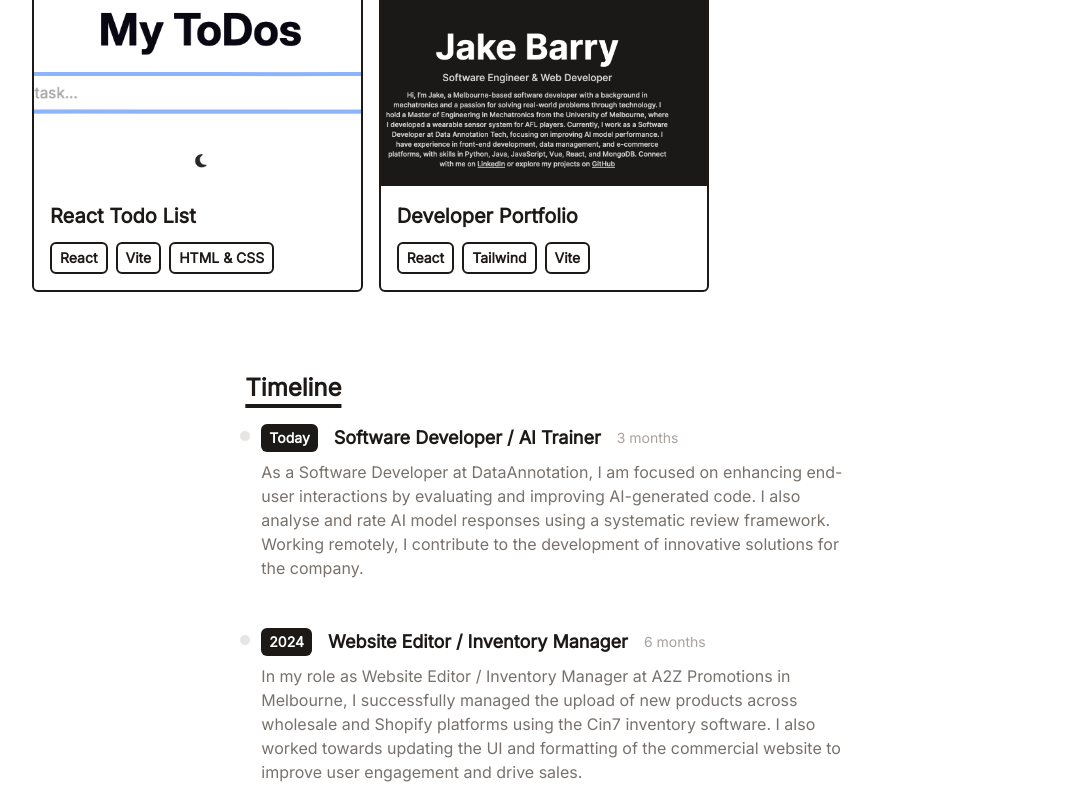
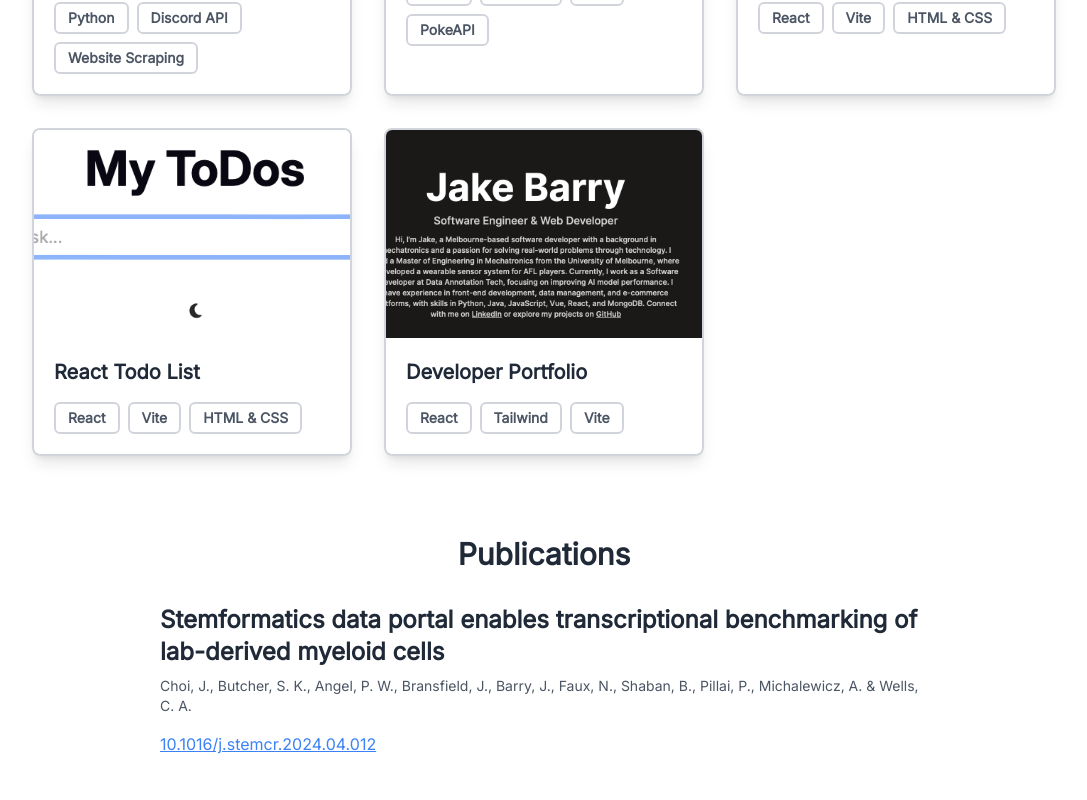
Before and after one commit to jakebarry/portfolio-website, a React (Vite) app: page / in a window 1280 px wide. Shown: the part 980-1780 px from the top of the page, without its empty margins (96-1183 px from the left). Built offline with nearby package versions, Linux system fonts and the light colour scheme.

Commit message:
Updated design.

```diff
--- a/src/App.jsx
+++ b/src/App.jsx
@@ -1,9 +1,10 @@
-import React, {useEffect, useState} from 'react';
+import React, { useEffect, useState } from 'react';
 import Intro from './components/Intro';
 import Timeline from './components/Timeline';
 import Contact from './components/Contact';
 import Portfolio from './components/Portfolio';
 import Footer from './components/Footer';
+import Publications from './components/Publications';
 
 function App() {
   const [theme, setTheme] = useState(null);
@@ -29,9 +30,9 @@ function App() {
     }
   }, [theme]);
 
-  const sun  = (
+  const sun = (
     <svg
-      xmlns = 'http://www.w3.org/2000/svg'
+      xmlns='http://www.w3.org/2000/svg'
       fill='none'
       viewBox='0 0 24 24'
       strokeWidth={1.5}
@@ -46,9 +47,9 @@ function App() {
     </svg>
   );
 
-  const moon  = (
+  const moon = (
     <svg
-      xmlns = 'http://www.w3.org/2000/svg'
+      xmlns='http://www.w3.org/2000/svg'
       fill='none'
       viewBox='0 0 24 24'
       strokeWidth={1.5}
@@ -74,11 +75,12 @@ function App() {
       </button>
       <div className='bg-white dark:bg-stone-900 text-stone-900 dark:text-stone-300 min-h-screen font-inter'>
         <div className='max-w-5xl w-11/12 mx-auto'>
-          <Intro/>
-          <Portfolio/>
-          <Timeline/>
-          <Contact/>
-          <Footer/>
+          <Intro />
+          <Portfolio />
+          <Publications />
+          <Timeline />
+          <Contact />
+          <Footer />
         </div>
       </div>
     </>
--- a/src/components/Portfolio.jsx
+++ b/src/components/Portfolio.jsx
@@ -2,15 +2,17 @@ import React from 'react';
 import portfolio from '../data/portfolio';
 import PortfolioItem from './PortfolioItem';
 
-
 function Portfolio() {
   return (
-        <div className=''>
-            <h2 className='text-xl text-center md:text-xl mb-4 font-bold'>Projects</h2>
-            <div className='flex flex-col md:flex-row items-center justify-center'>
-                <div className='grid grid-cols-2 sm:grid-cols-3 md:grid-cols-3 lg:grid-cols-3 gap-4'>
+    <div className='py-10'>
+      <h2 className='text-3xl font-bold mb-8 text-center'>
+        Projects
+      </h2>
+      <div className='flex flex-col items-center justify-center'>
+        <div className='grid grid-cols-1 sm:grid-cols-2 md:grid-cols-3 gap-8'>
           {portfolio.map(project => (
             <PortfolioItem
+              key={project.title}
               imgUrl={project.imgUrl}
               title={project.title}
               stack={project.stack}
@@ -20,7 +22,7 @@ function Portfolio() {
         </div>
       </div>
     </div>
-    )
+  );
 }
 
 export default Portfolio;
--- a/src/components/PortfolioItem.jsx
+++ b/src/components/PortfolioItem.jsx
@@ -1,31 +1,35 @@
 import React from 'react';
 
-function PortfolioItem({title, imgUrl, stack, link}) {
+function PortfolioItem({ title, imgUrl, stack, link }) {
   return (
-        // <div className='border-2 border-stone-900 rounded-md overflow-hidden'>
     <a
       href={link}
       target='_blank'
       rel='noopener noreferrer'
-            className='border-2 border-stone-900 dark:border-white rounded-md overflow-hidden'>
+      className='border-2 border-gray-300 dark:border-gray-700 rounded-lg overflow-hidden transform hover:scale-105 transition-transform duration-300 shadow-lg hover:shadow-xl'
+    >
       <img
         src={imgUrl}
-                alt='portfolio'
-                className='w-full h-36 md:h-48 object-cover cursor-pointer'
+        alt={title}
+        className='w-full h-40 md:h-52 object-cover'
       />
-            <div className='w-full p-4'>
-                <h3 className='text-lg md:text-xl dark:text-white mb-2 md:mb-3 font-semibold'>{title}</h3>
-                <p className='flex flex-wrap gap-2 flex-row items-center justify-start text-xs md:text-sm'>
-                    {stack.map(item => (
-                         <span className='inline-block px-2 py-1 font-semibold border-2 border-stone-900 dark:border-white rounded-md'>
+      <div className='p-5 dark:bg-gray-800 h-full'>
+        <h3 className='text-xl font-semibold text-gray-800 dark:text-gray-100 mb-4'>
+          {title}
+        </h3>
+        <div className='flex flex-wrap gap-2'>
+          {stack.map((item, index) => (
+            <span
+              key={index}
+              className='px-3 py-1 text-sm font-semibold border-2 border-gray-300 dark:border-gray-700 rounded-md text-gray-600 dark:text-gray-300'
+            >
               {item}
             </span>
           ))}
-                </p>
+        </div>
       </div>
     </a>
-        // </div>z
-    )
+  );
 }
 
 export default PortfolioItem;
--- /dev/null
+++ b/src/components/Publications.jsx
@@ -0,0 +1,29 @@
+import React from 'react';
+
+function Publications() {
+  return (
+    <div className='py-10 px-5'>
+      <h2 className='text-3xl font-bold text-gray-800 dark:text-gray-100 mb-8 text-center'>
+        Publications
+      </h2>
+      <div className='max-w-3xl mx-auto'>
+        <h3 className='text-2xl font-semibold text-gray-800 dark:text-gray-100 mb-2'>
+          Stemformatics data portal enables transcriptional benchmarking of lab-derived myeloid cells
+        </h3>
+        <h4 className='text-sm font-light text-gray-600 dark:text-gray-400 mb-4'>
+          Choi, J., Butcher, S. K., Angel, P. W., Bransfield, J., Barry, J., Faux, N., Shaban, B., Pillai, P., Michalewicz, A. & Wells, C. A.
+        </h4>
+        <a
+          className='text-blue-500 dark:text-blue-400 underline hover:text-blue-600 dark:hover:text-blue-300 transition-colors duration-200'
+          href='https://doi.org/10.1016/j.stemcr.2024.04.012'
+          target='_blank'
+          rel='noopener noreferrer'
+        >
+          10.1016/j.stemcr.2024.04.012
+        </a>
+      </div>
+    </div>
+  );
+}
+
+export default Publications;
--- a/src/components/Timeline.jsx
+++ b/src/components/Timeline.jsx
@@ -4,21 +4,24 @@ import TimelineItem from './TimelineItem';
 import Title from './Title';
 
 function Timeline() {
-    return (
-    <div className='flex flex-col md:flex-row justify-center my-20'>
-            <div className='w-full md:w-7/12'>
-                <Title>Timeline</Title>
-                {timeline.map(item => (
-                    <TimelineItem
-                    year = {item.year}
-                    title = {item.title}
-                    duration = {item.duration}
-                    details = {item.details}
-                />
-        ))}
+  return (
+    <div className='flex flex-col items-center justify-center py-10'>
+      <div className='w-full max-w-4xl'>
+        <Title>Timeline</Title>
+        <div className='mt-8'>
+          {timeline.map((item, index) => (
+            <TimelineItem
+              key={index}
+              year={item.year}
+              title={item.title}
+              duration={item.duration}
+              details={item.details}
+            />
+          ))}
         </div>
+      </div>
     </div>
-    )
+  );
 }
 
 export default Timeline;
--- a/src/components/TimelineItem.jsx
+++ b/src/components/TimelineItem.jsx
@@ -1,27 +1,27 @@
 import React from 'react';
 
-function TimelineItem({year, title, duration, details}) {
+function TimelineItem({ year, title, duration, details }) {
   return (
-        <ol className='flex flex-col md:flex-row relative border-1 border-stone-200 dark:border-stone-700'>
-            <li className='mb-10 ml-4'>
-                <div className='absolute w-3 h-3 bg-stone-200 rounded-full mt-1.5 -left-1.5 border border-white dark:border-stone-900 dark:bg-stone-700'/>
-                <p className='flex flex-wrap gap-4 flex-row items-center justify-start text-xs md:text-sm'>
-                    <span className='inline-block px-2 py-1 font-semibold text-white dark:text-stone-900 bg-stone-900 dark:bg-white rounded-md'>
+    <ol className='relative border-l border-stone-200 dark:border-stone-700'>
+      <li className='mb-10 ml-6'>
+        <div className='absolute w-3 h-3 bg-stone-200 dark:bg-stone-700 rounded-full mt-1.5 -left-1.5 border border-white dark:border-stone-900' />
+        <div className='flex flex-col md:flex-row items-start md:items-center gap-4'>
+          <span className='inline-block px-3 py-1 font-semibold text-white dark:text-stone-900 bg-stone-900 dark:bg-white rounded-md'>
             {year}
           </span>
-                    <h3 className='text-lg font-semibold text-stone-900 dark:text-white'>
+          <h3 className='text-xl font-semibold text-stone-900 dark:text-gray-100'>
             {title}
           </h3>
-                    <div className='my-1 text-sm font-normal leading-none text-stone-400 dark:text-stone-500'>
+          <div className='text-sm text-stone-500 dark:text-stone-400'>
             {duration}
           </div>
-                </p>
-                <p className='my-2 text-base font-normal text-stone-500 dark:text-stone-400'>
+        </div>
+        <p className='mt-2 text-base text-stone-600 dark:text-stone-400'>
           {details}
         </p>
       </li>
     </ol>
-    )
+  );
 }
 
 export default TimelineItem;
--- a/src/components/Title.jsx
+++ b/src/components/Title.jsx
@@ -1,14 +1,14 @@
-import React from 'react'
+import React from 'react';
 
-function Title({children, id}) {
-    return (
+function Title({ children, id }) {
+  return (
     <h1
-        id={id && id}
-        className='text-2xl font-bold underline underline-offset-8 decoration-4 mb-5 text-stone-900 dark:text-white'
+      id={id ? id : undefined}
+      className='text-3xl font-extrabold text-center mb-8 text-stone-900 dark:text-white underline underline-offset-8 decoration-4'
     >
-        {children}
+      {children}
     </h1>
-    )
+  );
 }
 
 export default Title;
```
Lines whose indentation alone changed are shown as unchanged.
